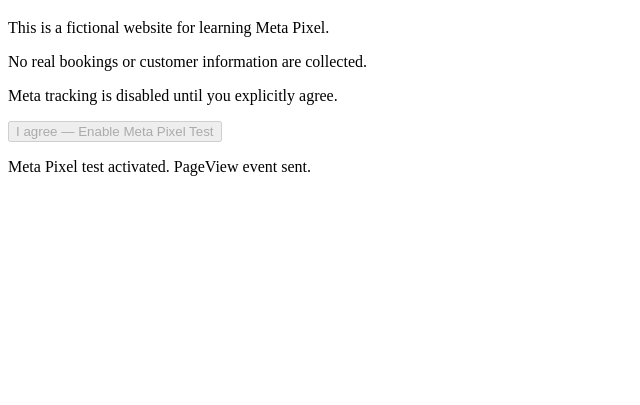
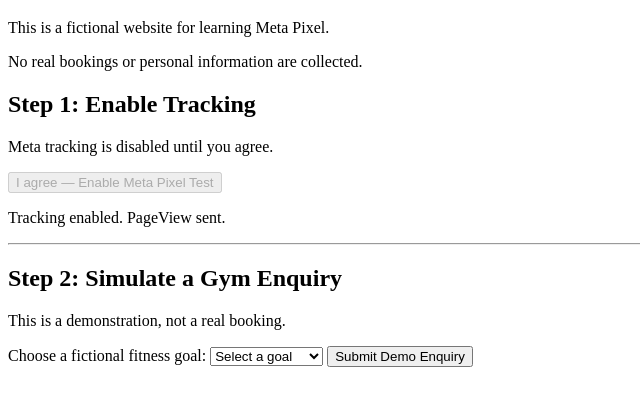
Before and after one commit to 18rhys/apex-strength-pixel-test, a plain HTML site: page index.html in a window 1280 px wide. Both pictures are taken after a click on the button "I agree — Enable Meta Pixel Test". Shown: the part 61-466 px from the top of the page, without its empty margins (0-640 px from the left). Drawn offline with Linux system fonts and the light colour scheme.

Commit message:
Update index.html

```diff
--- a/index.html
+++ b/index.html
@@ -8,23 +8,41 @@
 </head>
 <body>
   <h1>Apex Strength — Tracking Test</h1>
+  <p>This is a fictional website for learning Meta Pixel.</p>
+  <p>No real bookings or personal information are collected.</p>
 
-  <p>This is a fictional website for learning Meta Pixel.</p>
-  <p>No real bookings or customer information are collected.</p>
-
-  <p>Meta tracking is disabled until you explicitly agree.</p>
-
+  <h2>Step 1: Enable Tracking</h2>
+  <p>Meta tracking is disabled until you agree.</p>
   <button id="enable-tracking">
     I agree — Enable Meta Pixel Test
   </button>
-
   <p id="status">Tracking disabled.</p>
 
+  <hr>
+
+  <h2>Step 2: Simulate a Gym Enquiry</h2>
+  <p>This is a demonstration, not a real booking.</p>
+
+  <form id="lead-form">
+    <label for="goal">Choose a fictional fitness goal:</label>
+    <select id="goal" required>
+      <option value="">Select a goal</option>
+      <option value="beginner">Start training</option>
+      <option value="strength">Build strength</option>
+      <option value="fitness">Improve fitness</option>
+    </select>
+    <button type="submit">Submit Demo Enquiry</button>
+  </form>
+
+  <p id="lead-status"></p>
+
   <script>
+    let trackingEnabled = false;
+    let leadSubmitted = false;
+
     document.getElementById('enable-tracking')
       .addEventListener('click', function () {
 
-        // Meta Pixel loads only after explicit agreement.
         !function(f,b,e,v,n,t,s)
         {if(f.fbq)return;n=f.fbq=function(){n.callMethod?
         n.callMethod.apply(n,arguments):n.queue.push(arguments)};
@@ -39,10 +57,38 @@
         fbq('init', '1915058596144178');
         fbq('track', 'PageView');
 
+        trackingEnabled = true;
+
         document.getElementById('status').textContent =
-          'Meta Pixel test activated. PageView event sent.';
+          'Tracking enabled. PageView sent.';
 
         document.getElementById('enable-tracking').disabled = true;
+      });
+
+    document.getElementById('lead-form')
+      .addEventListener('submit', function (event) {
+        event.preventDefault();
+
+        if (leadSubmitted) {
+          return;
+        }
+
+        if (!trackingEnabled) {
+          document.getElementById('lead-status').textContent =
+            'Please enable tracking before this test.';
+          return;
+        }
+
+        leadSubmitted = true;
+
+        fbq('track', 'Lead');
+
+        document.getElementById('lead-status').textContent =
+          'Demo enquiry completed. Lead event sent to Meta.';
+
+        document.querySelector(
+          '#lead-form button[type="submit"]'
+        ).disabled = true;
       });
   </script>
 </body>
```
